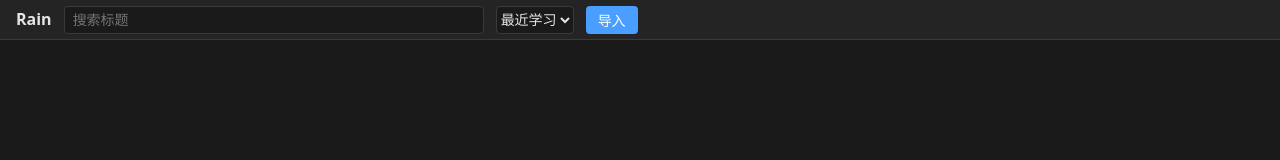
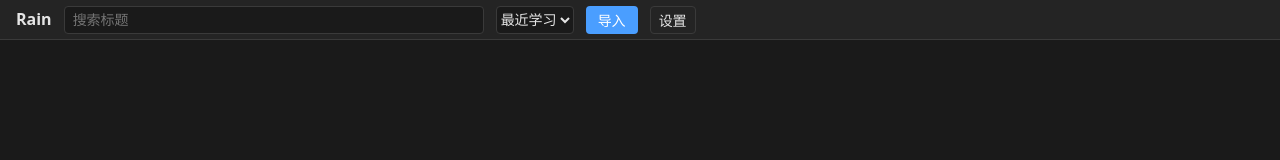
Before and after one commit to llbz510/rain, a React (Vite) app: page / in a window 1280 px wide. Shown: the top 160 px of the page. Built offline with nearby package versions, Linux system fonts and the light colour scheme.

Commit message:
feat: three-page routing via currentPage + settings gear button

```diff
--- a/src/App.tsx
+++ b/src/App.tsx
@@ -1,23 +1,35 @@
 // src/App.tsx
 // ========================================
-// Rain 根组件 —— 根据 store.currentVideoId 切换页面（Task 5 组装）
-// null → 视频列表页；非 null → 学习界面。
+// Rain 根组件 —— 根据 store.currentPage 切换三个页面
+// list → 视频列表页；study → 学习界面；settings → 设置页
 // 全局快捷键由 ShortcutManager 挂载（决策53）。
 // ========================================
 
 import { useRainStore } from '@/store/rain-store'
 import { VideoListPage } from '@/pages/VideoListPage'
 import { StudyInterface } from '@/pages/StudyInterface'
+import { SettingsPage } from '@/ui/components/settings'
 import { ShortcutManager } from '@/ui/components/shortcut-manager'
 
 export default function App() {
-  const currentVideoId = useRainStore((s) => s.currentVideoId)
+  const currentPage = useRainStore((s) => s.currentPage)
+
+  let page: React.ReactNode
+  switch (currentPage) {
+    case 'settings':
+      page = <SettingsPage />
+      break
+    case 'study':
+      page = <StudyInterface />
+      break
+    default:
+      page = <VideoListPage />
+  }
 
   return (
     <>
-      {/* 全局快捷键监听（1/2/3 模式切换、` 摘注、Delete 删除） */}
       <ShortcutManager />
-      {currentVideoId === null ? <VideoListPage /> : <StudyInterface />}
+      {page}
     </>
   )
 }
--- a/src/pages/VideoListPage.tsx
+++ b/src/pages/VideoListPage.tsx
@@ -83,6 +83,18 @@ const importButtonStyle: React.CSSProperties = {
   cursor: 'pointer',
 }
 
+const settingsButtonStyle: React.CSSProperties = {
+  flex: '0 0 auto',
+  height: '28px',
+  padding: '0 var(--spacing-2)',
+  background: 'transparent',
+  color: 'var(--color-fg)',
+  border: '1px solid var(--color-border)',
+  borderRadius: 'var(--radius-1)',
+  fontSize: 'var(--font-size-sm)',
+  cursor: 'pointer',
+}
+
 const mainStyle: React.CSSProperties = {
   flex: '1 1 auto',
   overflowY: 'auto',
@@ -160,6 +172,10 @@ export function VideoListPage() {
     console.log('[VideoListPage] import clicked')
   }
 
+  const handleSettingsClick = () => {
+    useRainStore.getState().setPage('settings')
+  }
+
   const isEmpty = videos.length === 0
 
   return (
@@ -186,6 +202,9 @@ export function VideoListPage() {
         <button onClick={handleImportClick} style={importButtonStyle}>
           导入
         </button>
+        <button onClick={handleSettingsClick} style={settingsButtonStyle}>
+          设置
+        </button>
       </header>
 
       <main style={mainStyle}>
```
